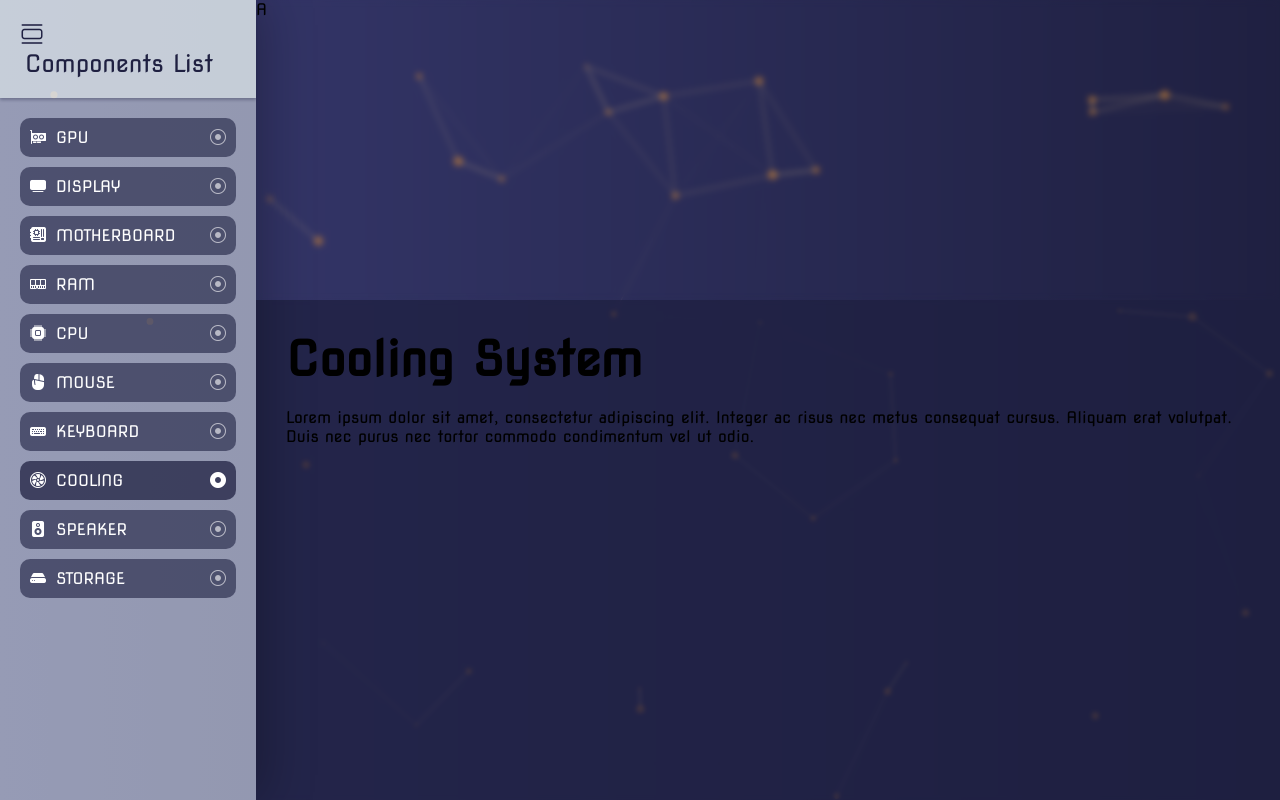
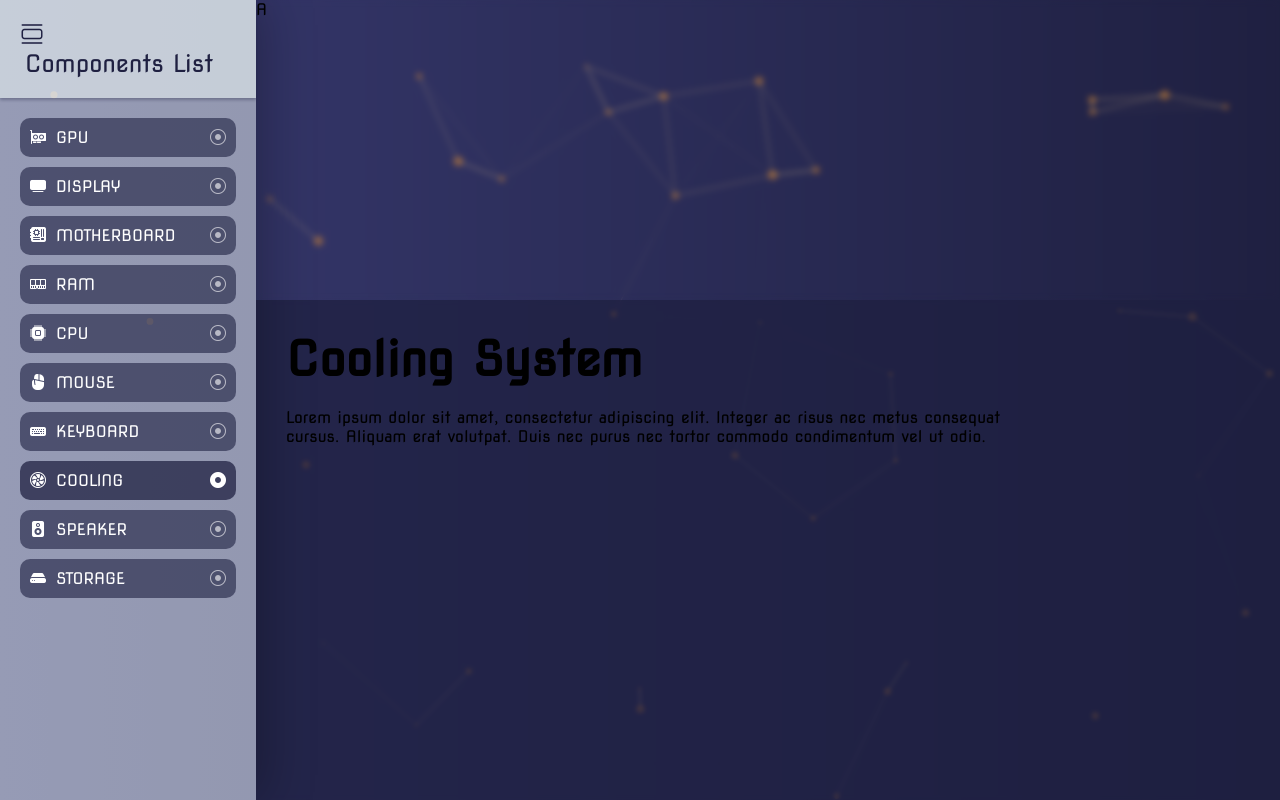
Before and after one commit to SalamPS/TekkomFiber, a Next.js app: page /components/cooling in a window 1280 px wide. Built offline with nearby package versions, Linux system fonts and the light colour scheme.

Commit message:
chore(desc): UI Update

```diff
--- a/src/app/components/components.css
+++ b/src/app/components/components.css
@@ -124,4 +124,8 @@
 #Components #sector #desc h1 {
   font-size: 3rem;
   margin-bottom: 20px;
+}
+#Components #sector #desc p {
+  text-wrap: balance;
+  margin-bottom: 15px;
 }/*# sourceMappingURL=components.css.map */
```
